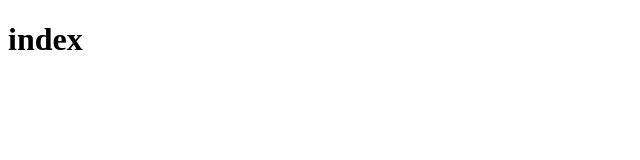
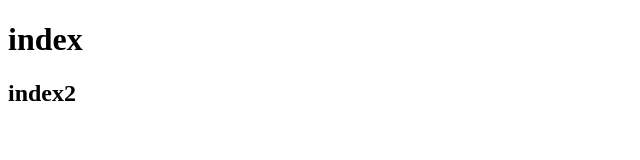
Before and after one commit to hao9075/git-demo, a plain HTML site: page index.html in a window 1280 px wide. Shown: the whole page, without its empty margins (0-640 px from the left). Drawn offline with Linux system fonts and the light colour scheme.

Commit message:
A程序员第二次提交

```diff
--- a/index.html
+++ b/index.html
@@ -10,6 +10,7 @@
 
 <body>
     <h1>index</h1>
+    <h2>index2</h2>
 </body>
 
 </html>
```
